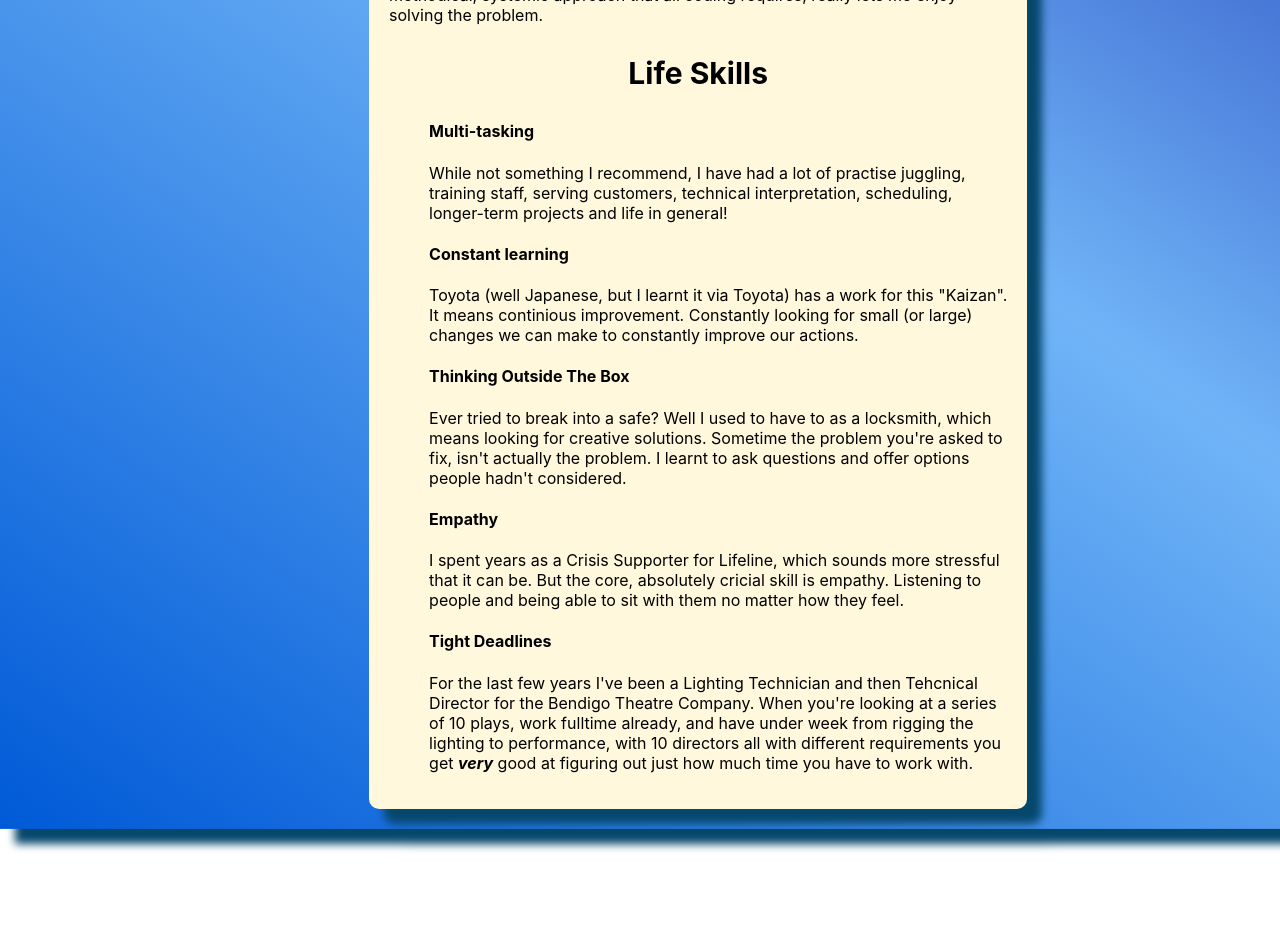
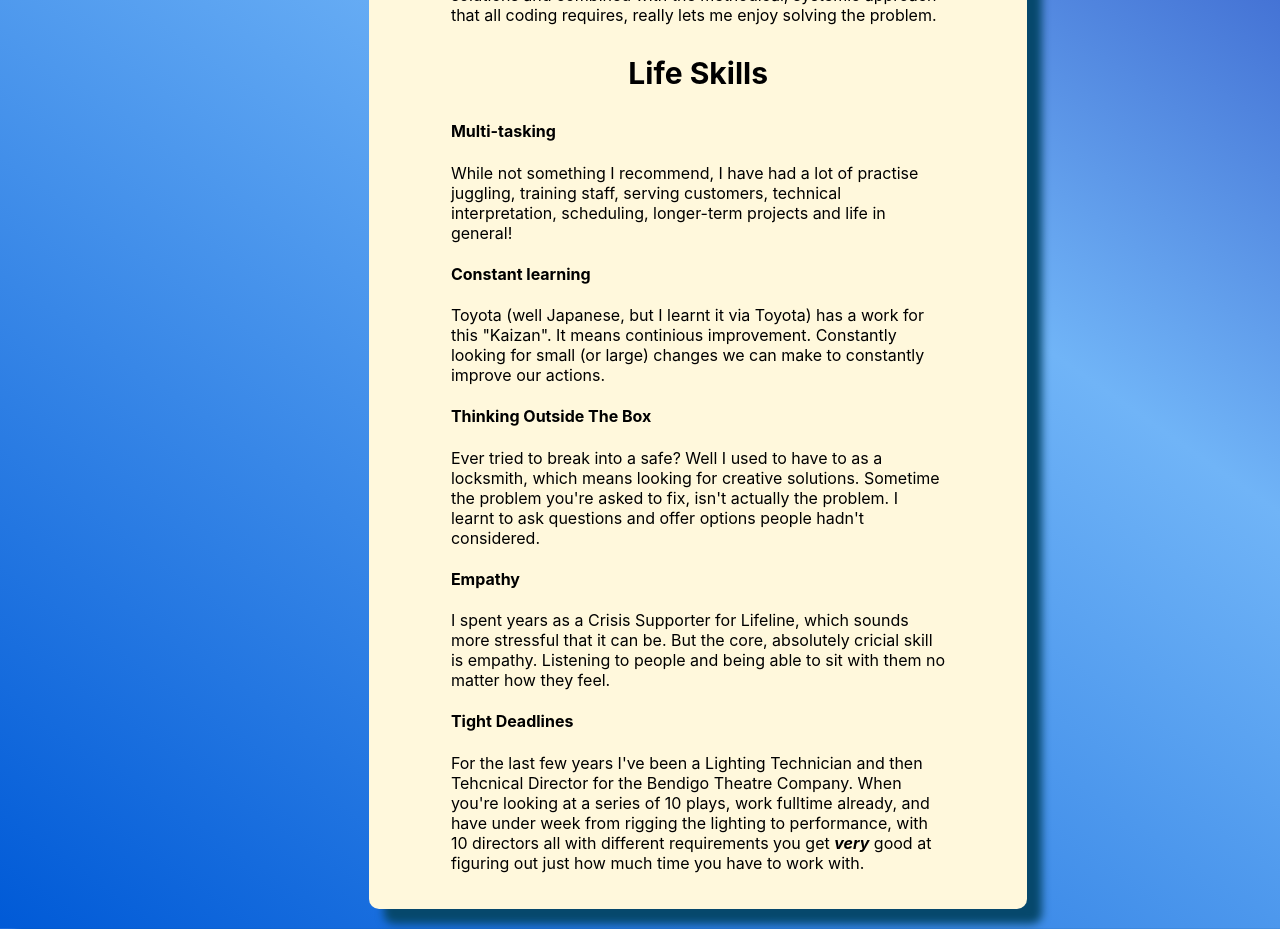
Before and after one commit to rshipard/rshipard.github.io, a React (Create React App) app: page /about in a window 1280 px wide. Shown: the part 800-1729 px from the top of the page. Before the commit the page ends 1629 px from the top, so only its background shows below. Built offline with nearby package versions, Linux system fonts and the light colour scheme.

Commit message:
css fixes inc about me spacing

```diff
--- a/src/Views/Final/AboutMe/AboutMe.css
+++ b/src/Views/Final/AboutMe/AboutMe.css
@@ -9,6 +9,11 @@
     filter: drop-shadow(15px 15px 4px rgb(6, 72, 108));
 }
 
+.AboutMeFinal .content {
+    width: 80%;
+    margin: 0 auto;
+}
+
 .AboutMeFinal h3{
     text-align: center;
 }
@@ -18,7 +23,11 @@
     align-content: center;
 }
 
+.AboutMeFinal .content .life-skills ul {
+    padding-inline-start: 0;
+}
+
 .no-bullets {
     list-style: none;
-    margin-left: 0;
+    /* margin-left: 0; */
 }
--- a/src/Views/Final/AboutMe/AboutMe.js
+++ b/src/Views/Final/AboutMe/AboutMe.js
@@ -3,6 +3,7 @@ import './AboutMe.css'
 function AboutMe(props) {
     return (
         <div className="AboutMeFinal">
+            <section className="content">
                 <div className="coding">
                     <h3>Coding Skills</h3>
                     <p>As a graduate of the General Assembly Software Engineering program I have a broad range of full-stack skills including:</p>
@@ -33,9 +34,9 @@ function AboutMe(props) {
                     <p>After 10 years within the Automotive industry as a Parts Interpreter, I'm looking for a new challenge and coding seemed the perfect match of what I love and how I approach problems.</p>
                     <p>Being a Software Engineer is exciting as it allows me to find solutions to problems every single day. I love looking for creative solutions and combined with the methodical, systemic approach that all coding requires, really lets me enjoy solving the problem.</p>
                 </div>
-            <div className="skills">
+                <div className="life-skills">
                     <h3>Life Skills</h3>
-                <ul className="life-skills no-bullets">
+                    <ul className="no-bullets">
                         <li>
                             <h4>Multi-tasking</h4>
                             <p>While not something I recommend, I have had a lot of practise juggling, training staff, serving customers, technical interpretation, scheduling, longer-term projects and life in general!</p>
@@ -58,6 +59,8 @@ function AboutMe(props) {
                         </li>
                     </ul>
                 </div>
+            </section>
+
         </div>
     )
 }
--- a/src/Views/Final/Portfolio/Portfolio.css
+++ b/src/Views/Final/Portfolio/Portfolio.css
@@ -7,6 +7,10 @@
     border-radius: 10px;
     padding: 20px;
     filter: drop-shadow(15px 15px 4px rgb(6, 72, 108));
+}
+
+.PortfolioFinal h3 {
+    text-align: center;
 }
 
 .no-bullets {
```
Lines whose indentation alone changed are shown as unchanged.
